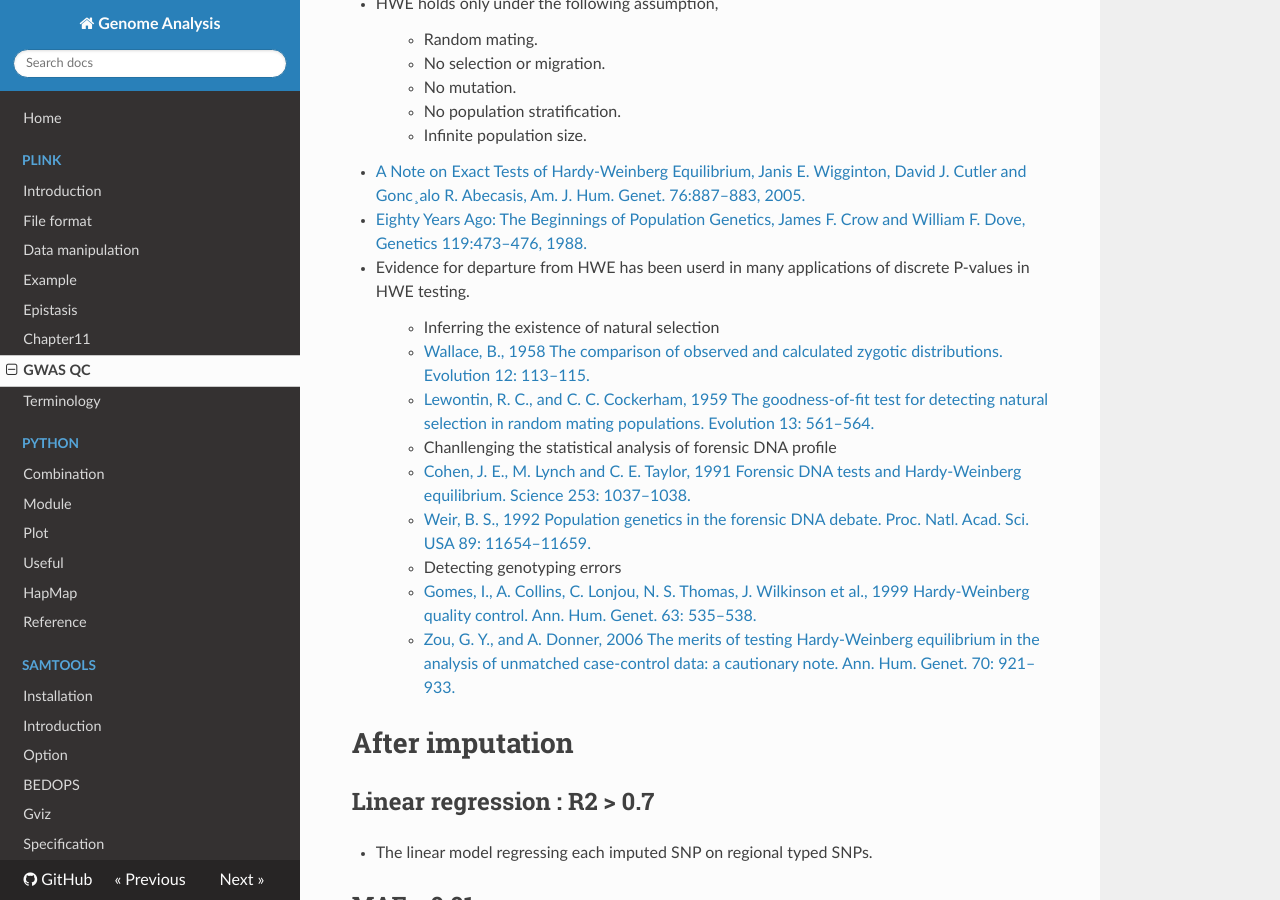
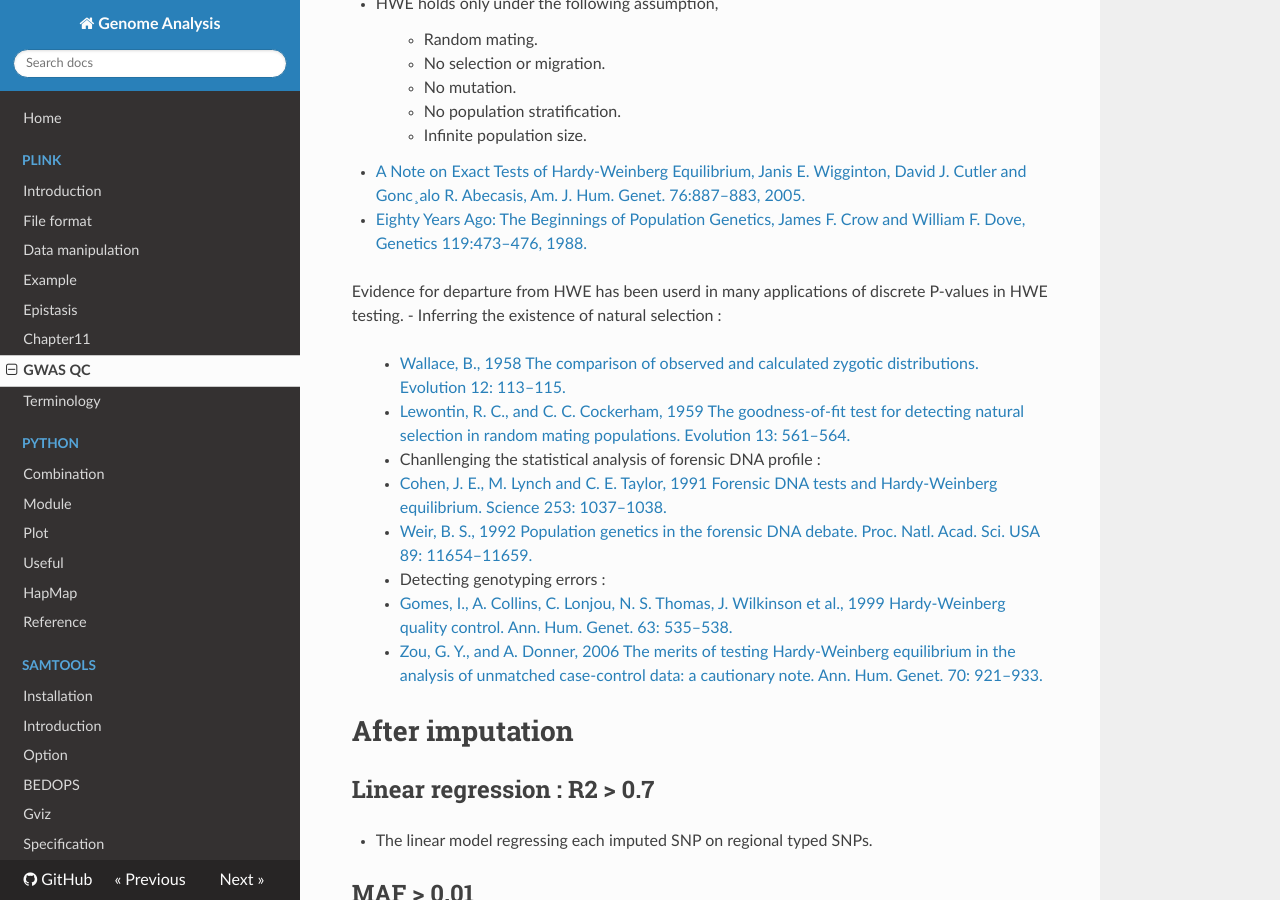
Before and after one commit to WonyoungCho/plink, an MkDocs documentation site: the page built from docs/GWAS.md, in a window 1280 px wide and 900 px high, scrolled down 4570 px. Built offline with MkDocs 1.6.1, drawn with Linux system fonts in a browser that asks for light colours; nearby versions of some CDN libraries; old or Windows-style settings are respelled for this version of MkDocs.

Commit message:
Update GWAS.md

```diff
--- a/docs/GWAS.md
+++ b/docs/GWAS.md
@@ -163,14 +163,14 @@ in controls.
 - [A Note on Exact Tests of Hardy-Weinberg Equilibrium, Janis E. Wigginton, David J. Cutler and Gonc¸alo R. Abecasis, Am. J. Hum. Genet. 76:887–883, 2005.](https://www.ncbi.nlm.nih.gov/pmc/articles/PMC1199378/)
 - [Eighty Years Ago: The Beginnings of Population Genetics, James F. Crow and William F. Dove, Genetics 119:473–476, 1988.](https://www.ncbi.nlm.nih.gov/pmc/articles/PMC1203431/)
 
-- Evidence for departure from HWE has been userd in many applications of discrete P-values in HWE testing.
-> - Inferring the existence of natural selection
+Evidence for departure from HWE has been userd in many applications of discrete P-values in HWE testing.
+- Inferring the existence of natural selection :
 > - [Wallace, B., 1958 The comparison of observed and calculated zygotic distributions. Evolution 12: 113–115.](https://onlinelibrary.wiley.com/doi/abs/10.1111/j.1558-5646.1958.tb02935.x)
 > - [Lewontin, R. C., and C. C. Cockerham, 1959 The goodness-of-fit test for detecting natural selection in random mating populations. Evolution 13: 561–564.](https://onlinelibrary.wiley.com/doi/abs/10.1111/j.1558-5646.1959.tb03043.x)
-> - Chanllenging the statistical analysis of forensic DNA profile
+- Chanllenging the statistical analysis of forensic DNA profile :
 > - [Cohen, J. E., M. Lynch and C. E. Taylor, 1991 Forensic DNA tests and Hardy-Weinberg equilibrium. Science 253: 1037–1038.](https://science.sciencemag.org/content/253/5023/1037.long)
 > - [Weir, B. S., 1992 Population genetics in the forensic DNA debate. Proc. Natl. Acad. Sci. USA 89: 11654–11659.](https://www.ncbi.nlm.nih.gov/pmc/articles/PMC50614/)
-> - Detecting genotyping errors
+- Detecting genotyping errors :
 > - [Gomes, I., A. Collins, C. Lonjou, N. S. Thomas, J. Wilkinson et al., 1999 Hardy-Weinberg quality control. Ann. Hum. Genet. 63:
 535–538.](https://onlinelibrary.wiley.com/doi/abs/10.1046/j.1469-1809.1999.6360535.x)
 > - [Zou, G. Y., and A. Donner, 2006 The merits of testing Hardy-Weinberg equilibrium in the analysis of unmatched case-control data:
```
